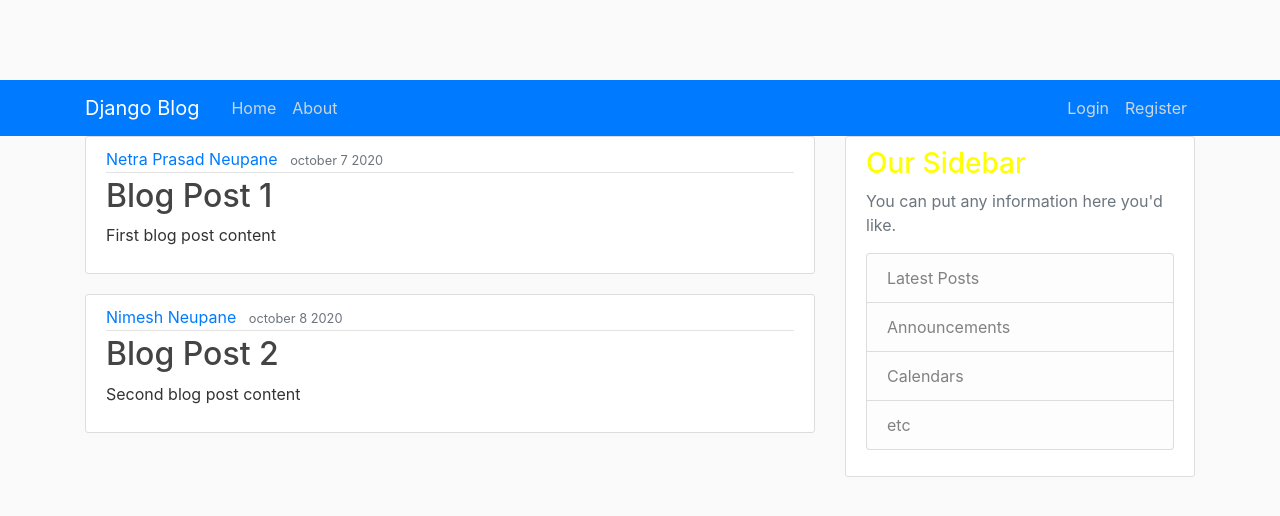
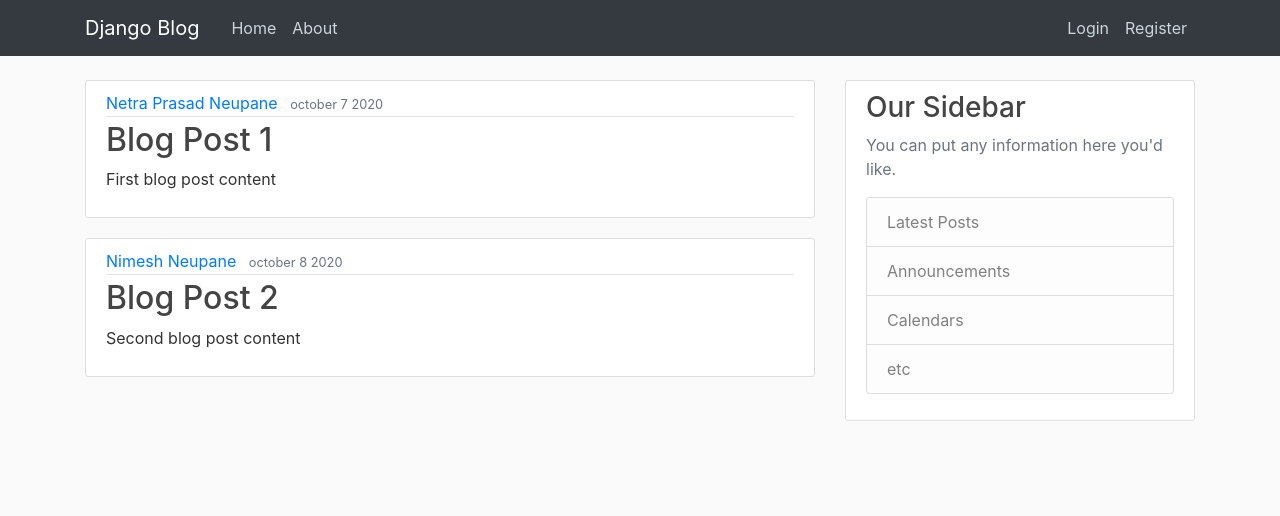
Before and after one commit to np-n/blog-website-django, a Django app: page / in a window 1280 px wide. Shown: the top 516 px of the page. Run offline with Django 3.2, Linux system fonts and the light colour scheme; some libraries are stand-ins or nearby versions.

Commit message:
Static files loading issue solved

```diff
--- a/blog/templates/blog/static/blog/main.css
+++ b/blog/static/blog/css/main.css
@@ -5,7 +5,7 @@
 }
 
 h1, h2, h3, h4, h5, h6 {
-  color: #ffff00;
+  color: #444444;
 }
 
 ul {
--- a/blog/templates/blog/base.html
+++ b/blog/templates/blog/base.html
@@ -12,7 +12,7 @@
 
 
     <!-- Loading css, it will search css in static folder inside template -->
-    <link rel="stylesheet" type="text/css" href="{% static 'blog/main.css' %}">
+    <link rel="stylesheet" type="text/css" href="{% static "blog/css/main.css" %}">
 
     <!-- Checking whether title is passed or not -->
     {% if title %}
@@ -25,7 +25,7 @@
 <body>
 
         <header class="site-header">
-      <nav class="navbar navbar-expand-md navbar-dark bg-primary">
+      <nav class="navbar navbar-expand-md navbar-dark bg-dark fixed-top">
         <div class="container">
           <a class="navbar-brand mr-4" href="{% url 'blog-home' %}">Django Blog</a>
           <button class="navbar-toggler" type="button" data-toggle="collapse" data-target="#navbarToggle" aria-controls="navbarToggle" aria-expanded="false" aria-label="Toggle navigation">
--- a/django_project_0/settings.py
+++ b/django_project_0/settings.py
@@ -11,6 +11,7 @@
 """
 
 from pathlib import Path
+import os
 
 # Build paths inside the project like this: BASE_DIR / 'subdir'.
 BASE_DIR = Path(__file__).resolve().parent.parent
```
Also changed, not shown: blog/templates/blog/home.html (+1 -9 lines), db.sqlite3.
